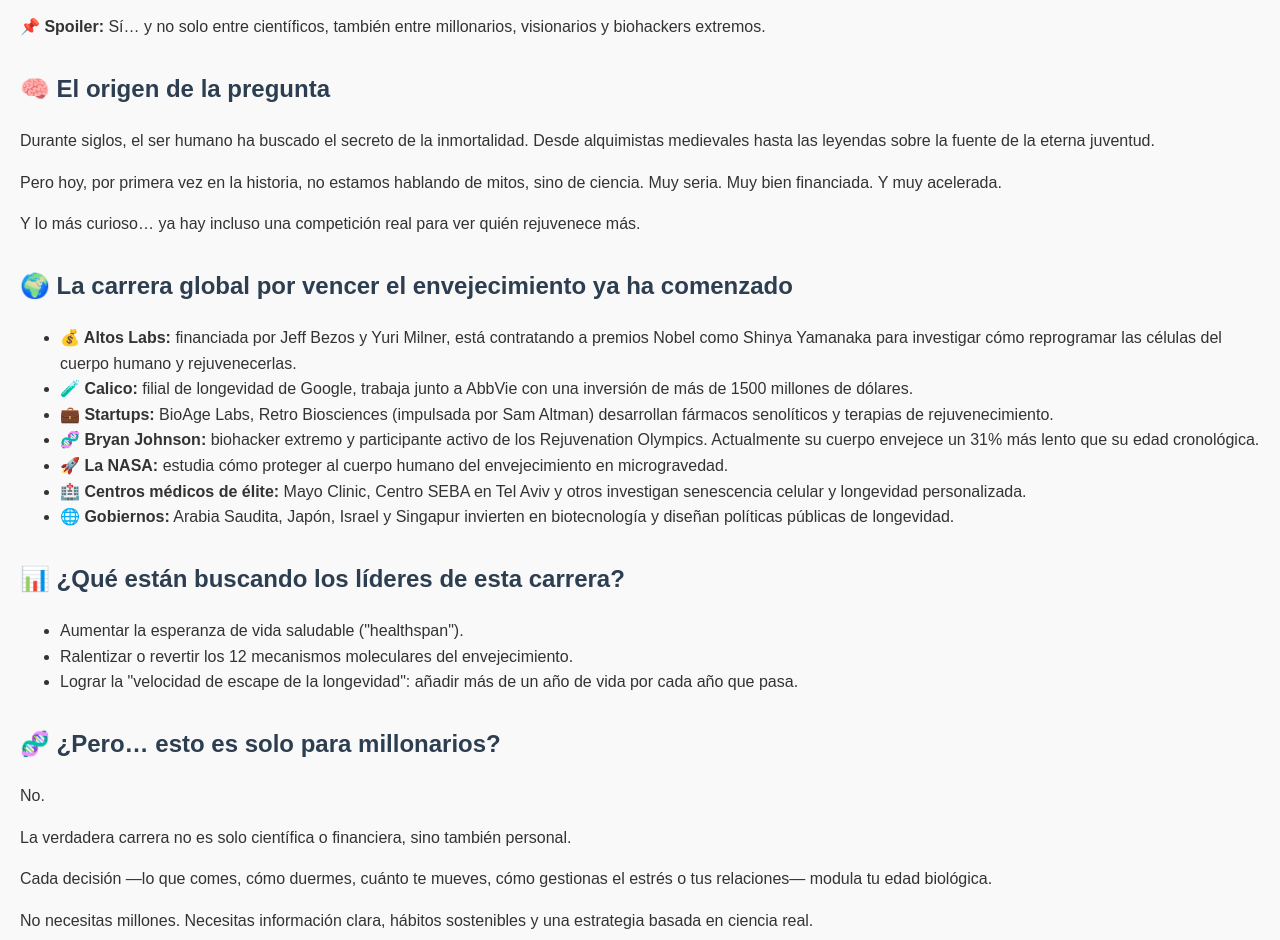
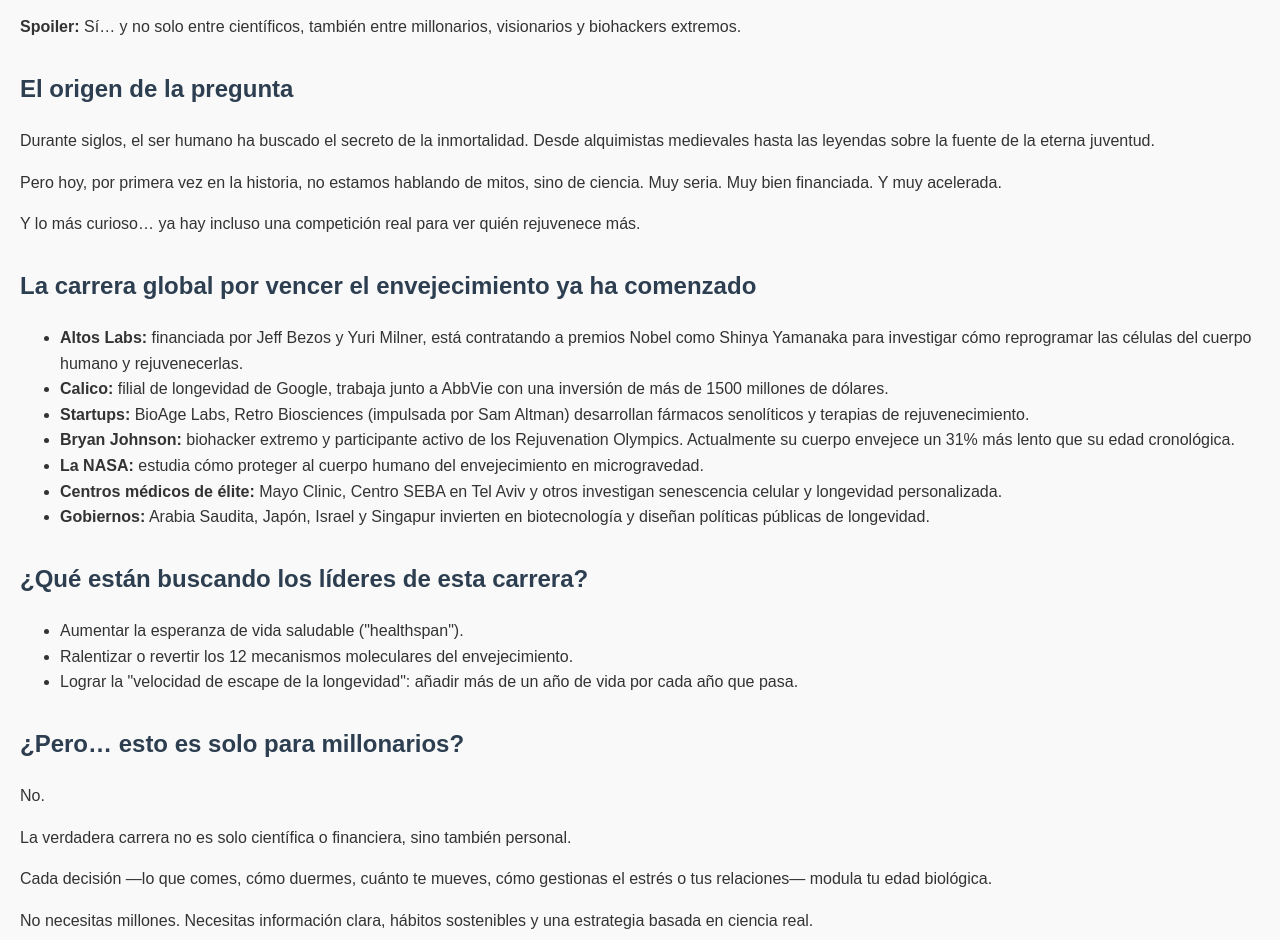
Before and after one commit to nrventurini/competici-n_longevidad, a plain HTML site: page index.html in a window 1280 px wide. Shown: the part 80-1020 px from the top of the page. Drawn offline with Linux system fonts and the light colour scheme.

Commit message:
Add files via upload

```diff
--- a/index.html
+++ b/index.html
@@ -1,4 +1,3 @@
-
 <!DOCTYPE html>
 <html lang="es">
 <head>
@@ -37,34 +36,34 @@
 </head>
 <body>
 
-    <h1>🏁 ¿Existe una competición mundial por la longevidad?</h1>
+    <h1>¿Existe una competición mundial por la longevidad?</h1>
 
     <div class="section">
-        <p><strong>📌 Spoiler:</strong> Sí… y no solo entre científicos, también entre millonarios, visionarios y biohackers extremos.</p>
+        <p><strong>Spoiler:</strong> Sí… y no solo entre científicos, también entre millonarios, visionarios y biohackers extremos.</p>
     </div>
 
     <div class="section">
-        <h2>🧠 El origen de la pregunta</h2>
+        <h2>El origen de la pregunta</h2>
         <p>Durante siglos, el ser humano ha buscado el secreto de la inmortalidad. Desde alquimistas medievales hasta las leyendas sobre la fuente de la eterna juventud.</p>
         <p>Pero hoy, por primera vez en la historia, no estamos hablando de mitos, sino de ciencia. Muy seria. Muy bien financiada. Y muy acelerada.</p>
         <p>Y lo más curioso… ya hay incluso una competición real para ver quién rejuvenece más.</p>
     </div>
 
     <div class="section">
-        <h2>🌍 La carrera global por vencer el envejecimiento ya ha comenzado</h2>
+        <h2>La carrera global por vencer el envejecimiento ya ha comenzado</h2>
         <ul>
-            <li><strong>💰 Altos Labs:</strong> financiada por Jeff Bezos y Yuri Milner, está contratando a premios Nobel como Shinya Yamanaka para investigar cómo reprogramar las células del cuerpo humano y rejuvenecerlas.</li>
-            <li><strong>🧪 Calico:</strong> filial de longevidad de Google, trabaja junto a AbbVie con una inversión de más de 1500 millones de dólares.</li>
-            <li><strong>💼 Startups:</strong> BioAge Labs, Retro Biosciences (impulsada por Sam Altman) desarrollan fármacos senolíticos y terapias de rejuvenecimiento.</li>
-            <li><strong>🧬 Bryan Johnson:</strong> biohacker extremo y participante activo de los Rejuvenation Olympics. Actualmente su cuerpo envejece un 31% más lento que su edad cronológica.</li>
-            <li><strong>🚀 La NASA:</strong> estudia cómo proteger al cuerpo humano del envejecimiento en microgravedad.</li>
-            <li><strong>🏥 Centros médicos de élite:</strong> Mayo Clinic, Centro SEBA en Tel Aviv y otros investigan senescencia celular y longevidad personalizada.</li>
-            <li><strong>🌐 Gobiernos:</strong> Arabia Saudita, Japón, Israel y Singapur invierten en biotecnología y diseñan políticas públicas de longevidad.</li>
+            <li><strong>Altos Labs:</strong> financiada por Jeff Bezos y Yuri Milner, está contratando a premios Nobel como Shinya Yamanaka para investigar cómo reprogramar las células del cuerpo humano y rejuvenecerlas.</li>
+            <li><strong>Calico:</strong> filial de longevidad de Google, trabaja junto a AbbVie con una inversión de más de 1500 millones de dólares.</li>
+            <li><strong>Startups:</strong> BioAge Labs, Retro Biosciences (impulsada por Sam Altman) desarrollan fármacos senolíticos y terapias de rejuvenecimiento.</li>
+            <li><strong>Bryan Johnson:</strong> biohacker extremo y participante activo de los Rejuvenation Olympics. Actualmente su cuerpo envejece un 31% más lento que su edad cronológica.</li>
+            <li><strong>La NASA:</strong> estudia cómo proteger al cuerpo humano del envejecimiento en microgravedad.</li>
+            <li><strong>Centros médicos de élite:</strong> Mayo Clinic, Centro SEBA en Tel Aviv y otros investigan senescencia celular y longevidad personalizada.</li>
+            <li><strong>Gobiernos:</strong> Arabia Saudita, Japón, Israel y Singapur invierten en biotecnología y diseñan políticas públicas de longevidad.</li>
         </ul>
     </div>
 
     <div class="section">
-        <h2>📊 ¿Qué están buscando los líderes de esta carrera?</h2>
+        <h2>¿Qué están buscando los líderes de esta carrera?</h2>
         <ul>
             <li>Aumentar la esperanza de vida saludable ("healthspan").</li>
             <li>Ralentizar o revertir los 12 mecanismos moleculares del envejecimiento.</li>
@@ -73,22 +72,29 @@
     </div>
 
     <div class="section">
-        <h2>🧬 ¿Pero… esto es solo para millonarios?</h2>
+        <h2>¿Pero… esto es solo para millonarios?</h2>
         <p>No.</p>
         <p>La verdadera carrera no es solo científica o financiera, sino también personal.</p>
         <p>Cada decisión —lo que comes, cómo duermes, cuánto te mueves, cómo gestionas el estrés o tus relaciones— modula tu edad biológica.</p>
         <p>No necesitas millones. Necesitas información clara, hábitos sostenibles y una estrategia basada en ciencia real.</p>
+        <p>Hoy, medir tu edad biológica y la velocidad a la que realmente estás envejeciendo es posible gracias a tecnologías epigenéticas como <strong>DunedinPACE</strong>, un test basado en décadas de investigación científica. No necesitas ser millonario para saber si estás envejeciendo más lento que tu edad cronológica.</p>
     </div>
 
     <div class="highlight">
         <h2>💡 Reflexión final</h2>
         <p>Sí, hay una carrera mundial por vencer el envejecimiento. Pero la verdadera competición —la que más importa— es la que libras dentro de ti.</p>
         <p>La buena noticia es que hoy ya existen herramientas, hábitos y tecnologías reales para empezar a inclinar la balanza a tu favor.</p>
+        <p>¿Y si pudieras saber si tu cuerpo envejece más rápido o más lento que el de tus amigos?<br>
+        ¿Y si pudieras compararte con miles de personas alrededor del mundo que ya están participando en las <em>Rejuvenation Olympics</em>?<br>
+        Ahora puedes. Y podrías ser uno de los próximos protagonistas.</p>
     </div>
 
     <div class="section">
-        <p>👉 ¿Quieres aprender como los mejores del mundo hackean su envejecimiento, y aplicarlo a tu vida?</p>
-        <p>📘 Descúbrelo en nuestro libro: <em>Vitality Decoded</em>,<br>
+        <p>¿Listo para descubrir tu velocidad real de envejecimiento?<br>
+        Participa en nuestro programa con análisis epigenético DunedinPACE y entra en la carrera más importante de tu vida: la de tu longevidad.</p>
+
+        <p>¿Quieres aprender como los mejores del mundo hackean su envejecimiento, y aplicarlo a tu vida?</p>
+        <p>Descúbrelo en nuestro libro: <em>Vitality Decoded</em>,<br>
         o visita <a href="https://vitalextension.com" target="_blank">VitalExtension.com</a> y accede a estrategias personalizadas de longevidad avaladas por ciencia real.</p>
 
         <p><strong>Tu vitalidad ya no tiene por qué ser solo un recuerdo.<br> Puede ser tu decisión.</strong></p>
```
